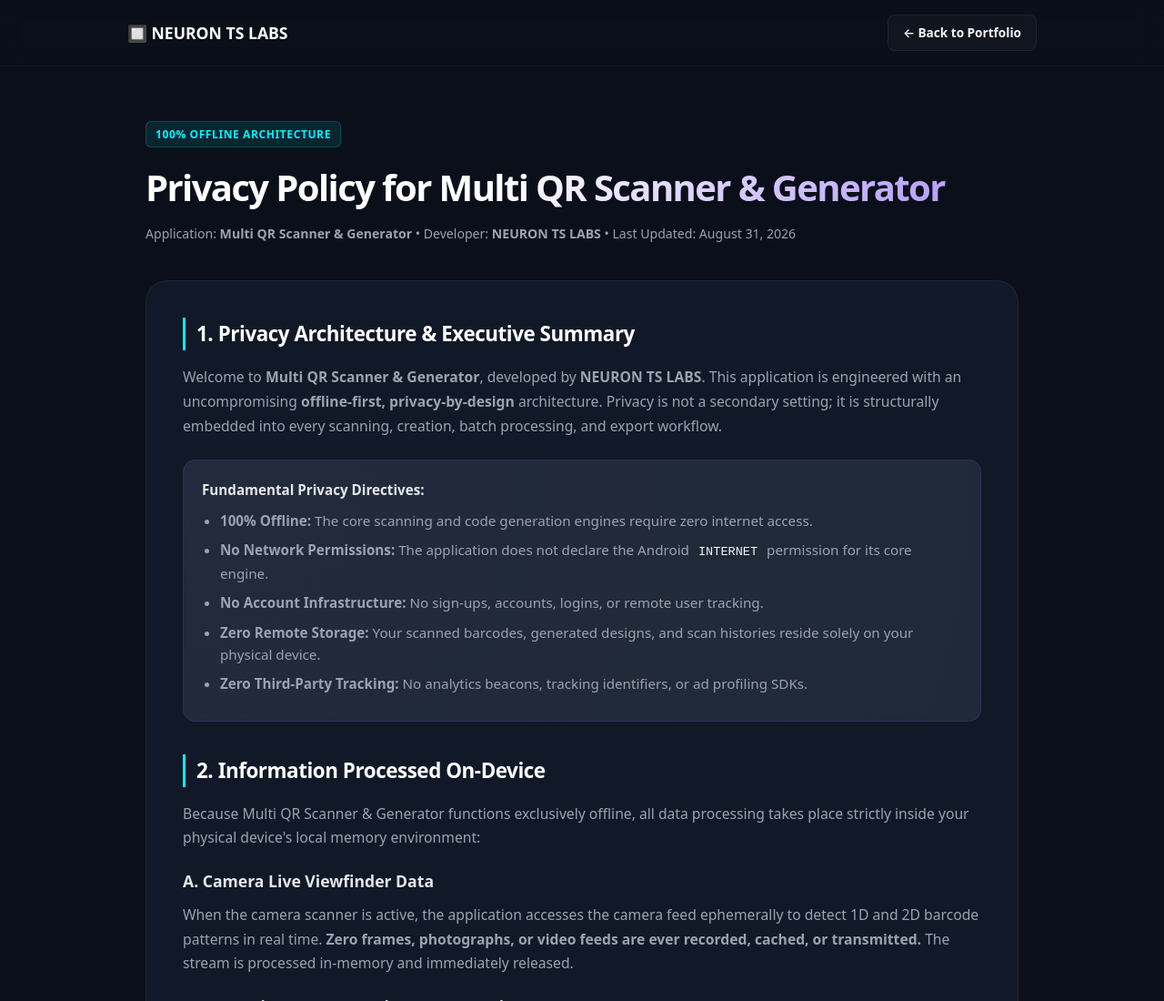
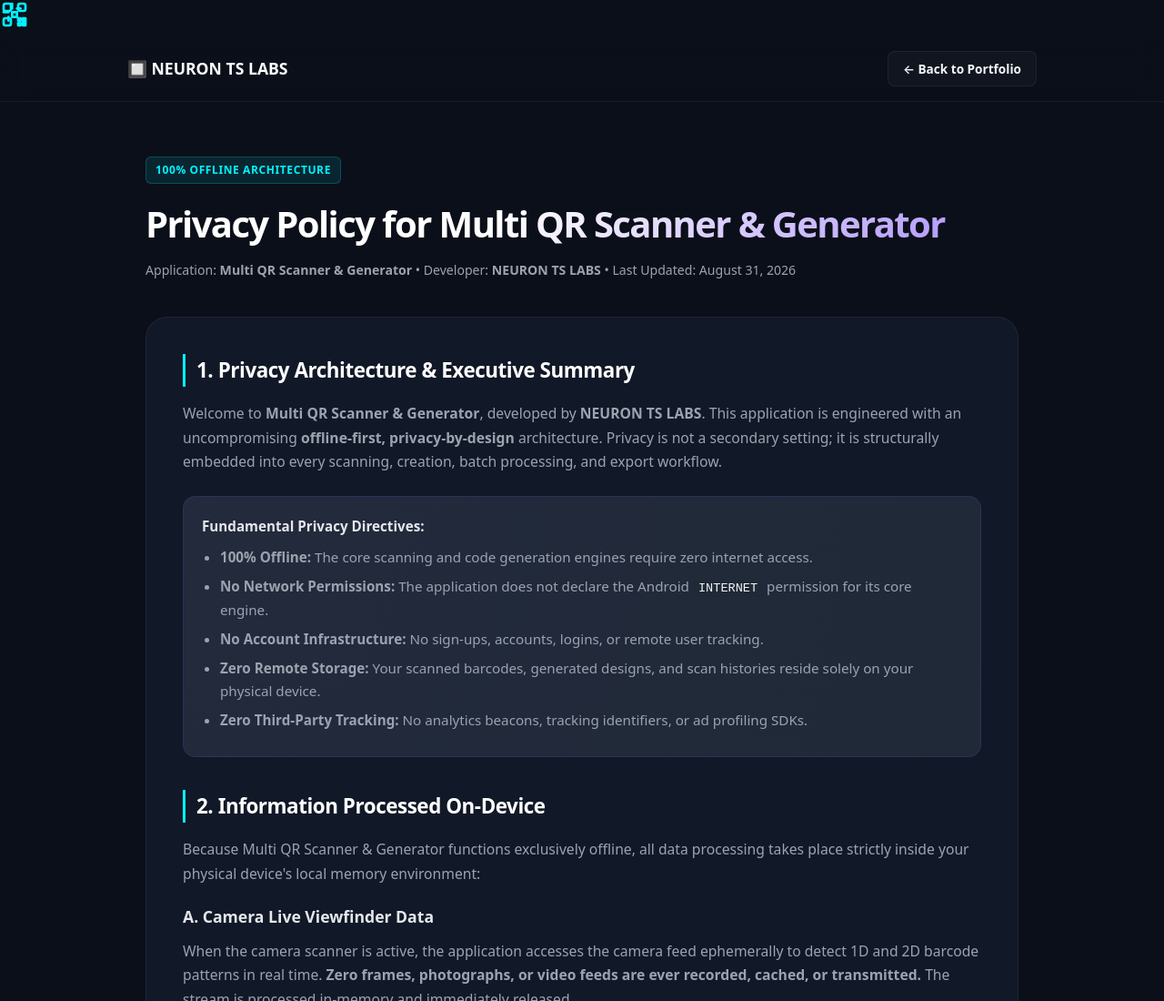
Before and after one commit to shaikhtahir3162-bit/shaikhtahir3162-bit.github.io, a plain HTML site: page multi-qr-scanner.html in a window 1280 px wide. Shown: the top 1100 px of the page at 91% size. Drawn offline with Linux system fonts and the light colour scheme.

Commit message:
Update multi-qr-scanner.html

```diff
--- a/multi-qr-scanner.html
+++ b/multi-qr-scanner.html
@@ -264,6 +264,26 @@
 </head>
 <body>
 
+    <div class="app-icon">
+    <svg xmlns="http://www.w3.org/2000/svg" width="32" height="32" viewBox="0 0 24 24" fill="none" stroke="#00f2fe" stroke-width="2" stroke-linecap="round" stroke-linejoin="round">
+        <!-- Top Left Target -->
+        <rect x="3" y="3" width="6" height="6" rx="1.5"></rect>
+        <!-- Top Right Target -->
+        <rect x="15" y="3" width="6" height="6" rx="1.5"></rect>
+        <!-- Bottom Left Target -->
+        <rect x="3" y="15" width="6" height="6" rx="1.5"></rect>
+        <!-- QR Matrix Pattern -->
+        <path d="M15 15h2v2h-2z"></path>
+        <path d="M19 15h2v6h-2z"></path>
+        <path d="M15 19h2v2h-2z"></path>
+        <path d="M10 3v4"></path>
+        <path d="M3 10h4"></path>
+        <path d="M10 10h4v4h-4z"></path>
+        <path d="M14 7h3"></path>
+        <path d="M7 14v3"></path>
+    </svg>
+</div>
+
     <nav class="nav-bar">
         <div class="nav-container">
             <a class="nav-logo" href="index.html">🔲 NEURON TS LABS</a>
```
